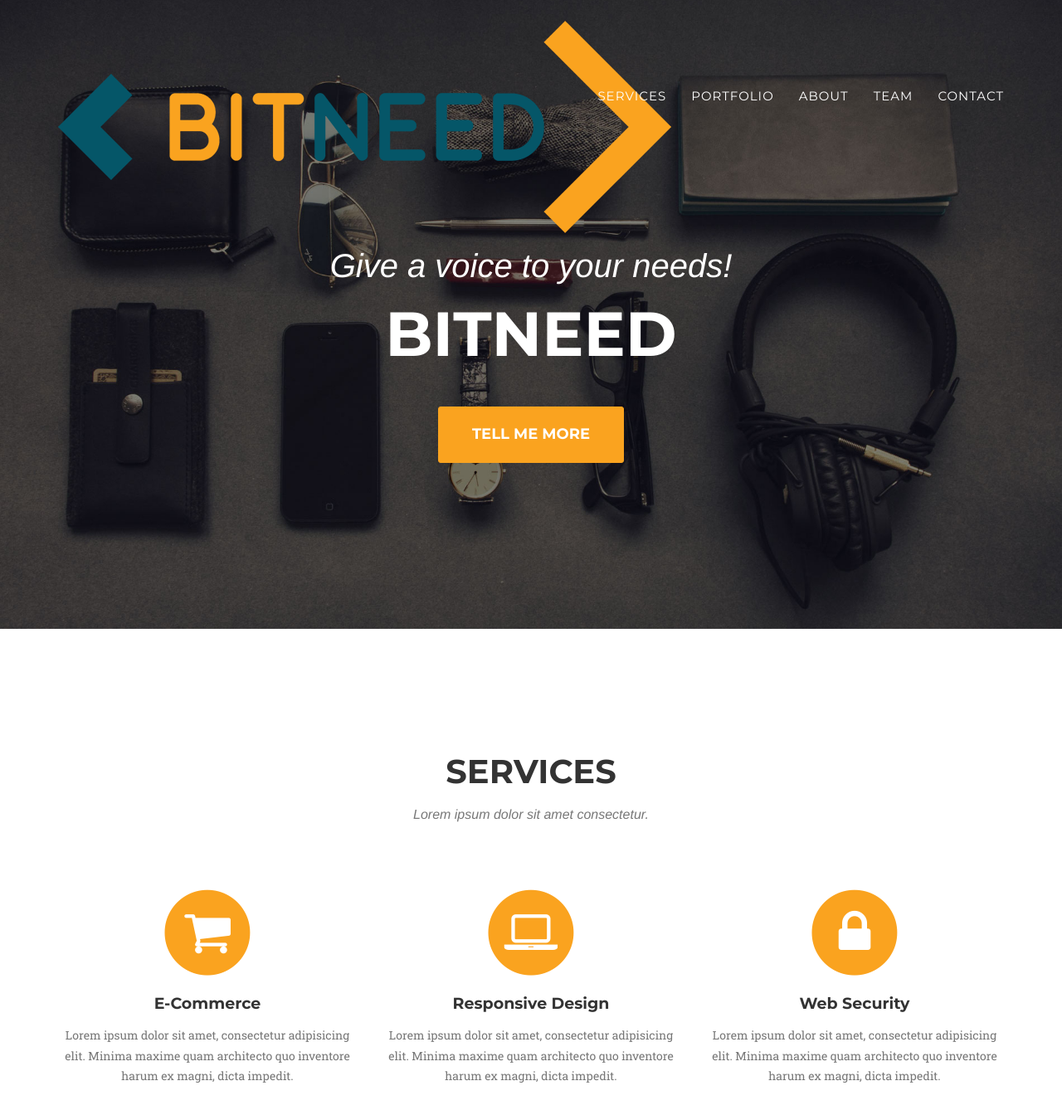
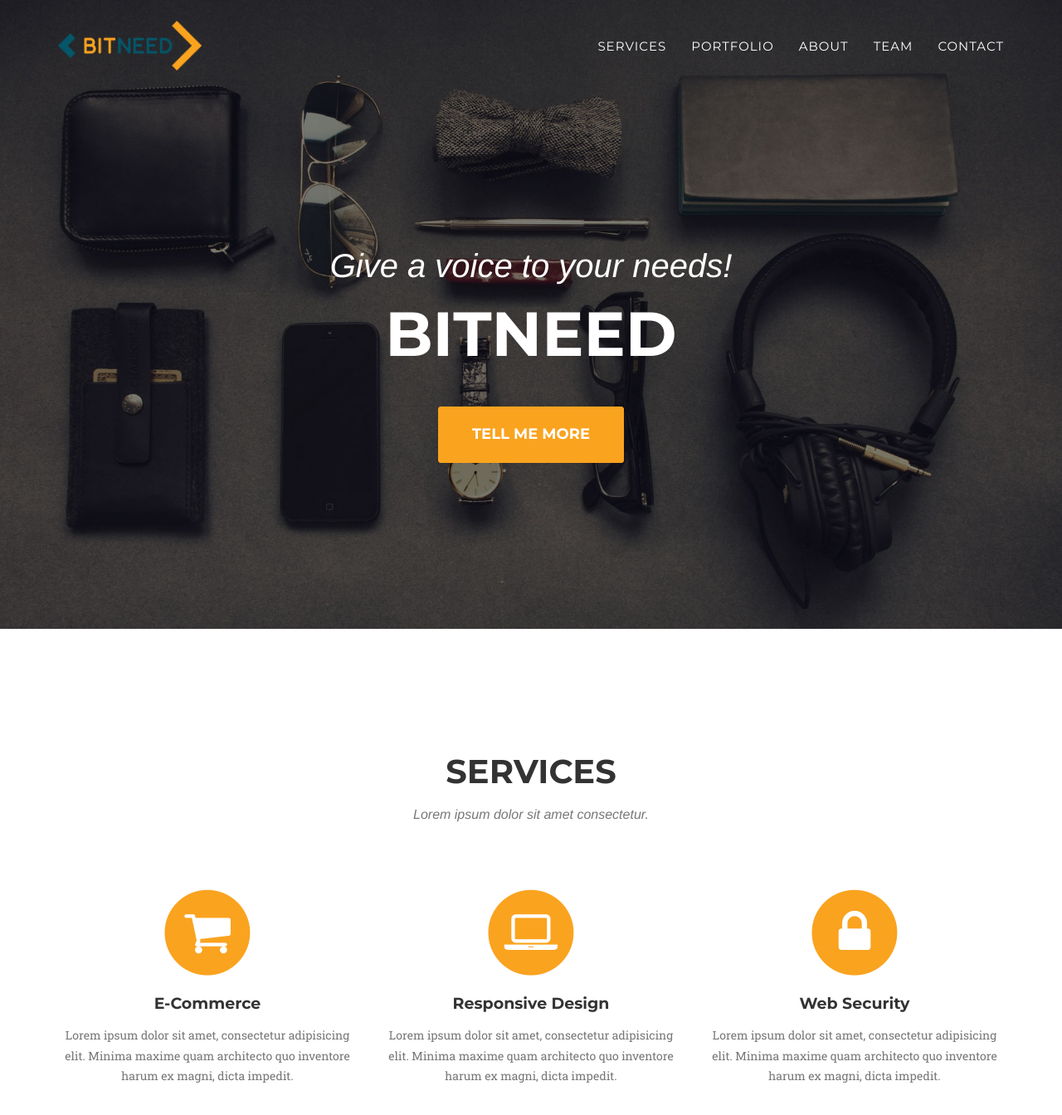
Before and after one commit to BitNeed/bitneed.github.io, a Jekyll site: the page built from index.html, in a window 1280 px wide and 1400 px high. Shown: the top 1344 px of the window at 83% size. Built offline with Jekyll 4.4.1, drawn with Linux system fonts in a browser that asks for light colours; some web fonts are replaced.

Commit message:
Fix logo

```diff
--- a/_includes/css/agency.css
+++ b/_includes/css/agency.css
@@ -181,7 +181,7 @@ fieldset[disabled] .btn-xl.active {
     padding-right: 0px;
 }
 
-img.navbar-brand {
+.navbar-brand img {
     height: -webkit-fill-available;
 }
 
```
